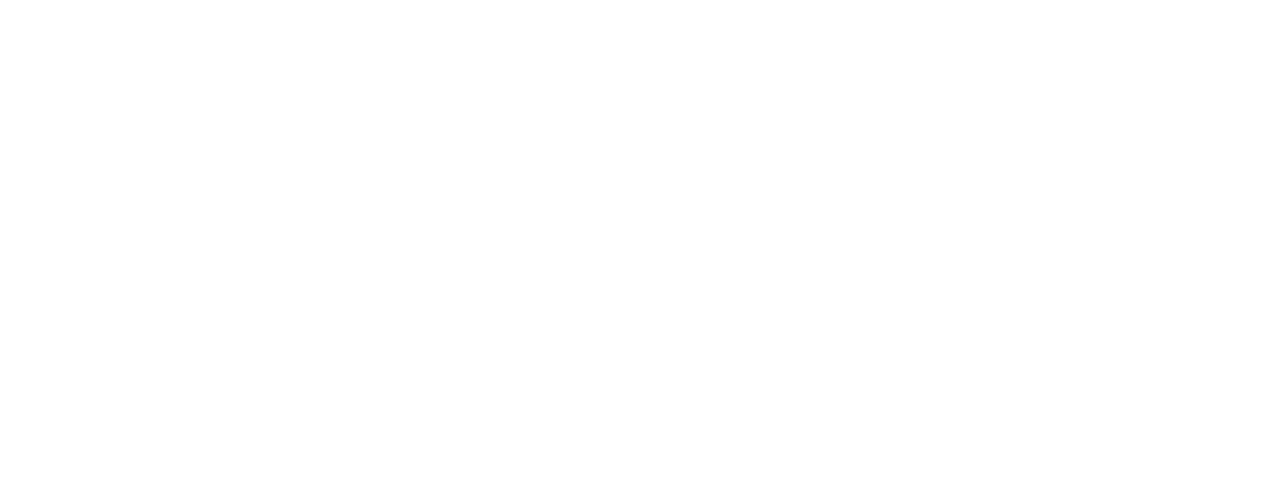
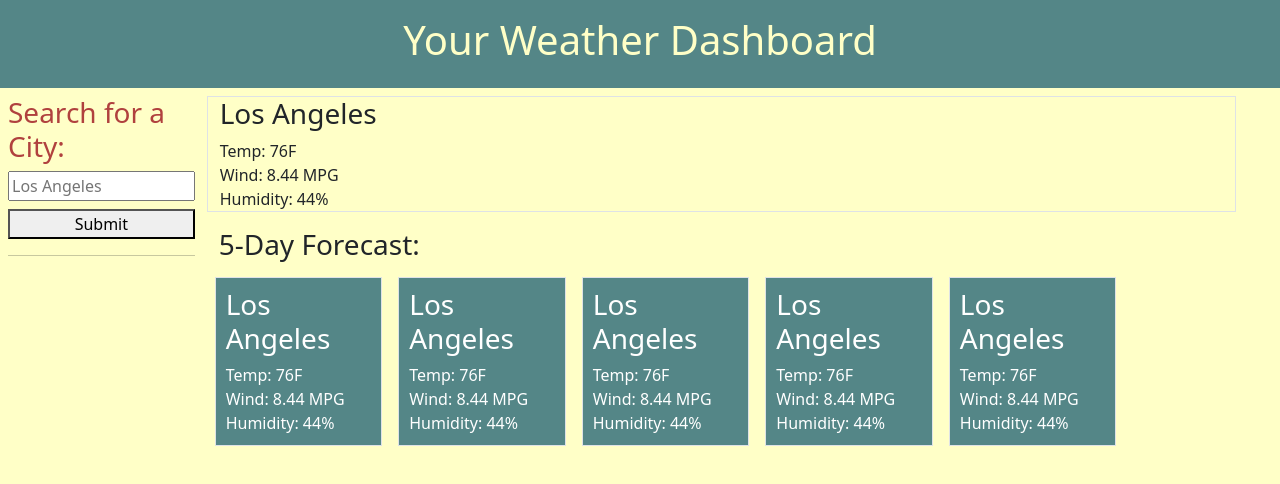
Before and after one commit to JamesJPorter/James-P-Weather-Dashboard, a plain HTML site: page index.html in a window 1280 px wide. Drawn offline with nearby package versions, Linux system fonts and the light colour scheme.

Commit message:
front end design

```diff
--- a/Assets/CSS/style.css
+++ b/Assets/CSS/style.css
@@ -0,0 +1,33 @@
+:root {
+  --sandy-brown: #fcaa67ff;
+  --medium-carmine: #b0413eff;
+  --cream: #ffffc7ff;
+  --steel-teal: #548687ff;
+  --old-burgundy: #473335ff;
+}
+
+body {
+    background-color: var(--cream);
+    padding: 0px;
+    margin: 0px;
+    max-width: 100%;
+}
+
+#custom-header {
+  background-color: var(--steel-teal);
+  height: 50%;
+}
+
+#custom-h1 {
+    color: var(--cream)
+}
+
+#search-label {
+    color: var(--medium-carmine)
+}
+
+.forecast-card {
+    background-color: var(--steel-teal);
+    color: white;
+    padding: 10px;
+}
--- a/Assets/Script/script.js
+++ b/Assets/Script/script.js
@@ -1,3 +1,5 @@
 var body = $("body")
 
 console.log(body)
+
+console.log("test")
--- a/index.html
+++ b/index.html
@@ -4,17 +4,162 @@
     <meta charset="UTF-8" />
     <meta http-equiv="X-UA-Compatible" content="IE=edge" />
     <meta name="viewport" content="width=device-width, initial-scale=1.0" />
-    <link rel="stylesheet" href="https://cdn.jsdelivr.net/npm/bootstrap@4.5.3/dist/css/bootstrap.min.css"
-    integrity="sha384-TX8t27EcRE3e/ihU7zmQxVncDAy5uIKz4rEkgIXeMed4M0jlfIDPvg6uqKI2xXr2" crossorigin="anonymous" />
+    <link
+      href="https://cdn.jsdelivr.net/npm/bootstrap@5.0.2/dist/css/bootstrap.min.css"
+      rel="stylesheet"
+      integrity="sha384-EVSTQN3/azprG1Anm3QDgpJLIm9Nao0Yz1ztcQTwFspd3yD65VohhpuuCOmLASjC"
+      crossorigin="anonymous"
+    />
+    <link rel="stylesheet" href="./Assets/CSS/style.css" />
     <title>Weather Now</title>
   </head>
   <body>
-    <script src="https://code.jquery.com/jquery-3.5.1.slim.min.js"
+    <header>
+      <div class="container-fluid p-3 m-0 text-center" id="custom-header">
+        <h1 class="h1" id="custom-h1">Your Weather Dashboard</h1>
+      </div>
+    </header>
+    <div class="page-container container-fluid row p-2">
+      <div class="container col-lg-2" id="city-search-container">
+        <div class="row">
+          <div class="col-lg-12">
+            <label class="h3" id="search-label" for="city-search"
+              >Search for a City:</label
+            >
+          </div>
+        </div>
+        <div class="row">
+          <div class="col-lg-12">
+            <input
+              class="col-lg-12"
+              type="text"
+              id="city-search"
+              name="city-search"
+              placeholder="Los Angeles"
+            />
+          </div>
+        </div>
+        <div class="row">
+          <div class="col-lg-12 mt-2">
+            <button class="col-lg-12" id="search-submit" for="city-search">
+              Submit
+            </button>
+          </div>
+        </div>
+        <hr />
+      </div>
+      <div class="weather-report col-lg-10 container-fluid">
+        <div class="row">
+          <div class="container row">
+            <div class="selected-report border col-12">
+              <div class="city-name-date h3">
+                <span id="city-name-date">Los Angeles</span>
+              </div>
+              <div class="temp">
+                <span id="temp">Temp: 76F</span>
+              </div>
+              <div class="wind">
+                <span id="wind">Wind: 8.44 MPG</span>
+              </div>
+              <div class="humidity">
+                <span id="Humidity">Humidity: 44%</span>
+              </div>
+            </div>
+          </div>
+          <div class="row mt-3">
+            <div class="col-12">
+              <h3 class="h3">5-Day Forecast:</h3>
+            </div>
+            <div class="row mt-2">
+              <div class="col-12">
+                <div class="row">
+                  <div class="col-2 border forecast-card mx-2">
+                    <div class="date-container h3">
+                      <span id="date1">Los Angeles</span>
+                    </div>
+                    <div class="temp-container">
+                      <span id="temp1">Temp: 76F</span>
+                    </div>
+                    <div class="wind">
+                      <span id="wind1">Wind: 8.44 MPG</span>
+                    </div>
+                    <div class="humidity">
+                      <span id="Humidity1">Humidity: 44%</span>
+                    </div>
+                  </div>
+                  <div class="col-2 border forecast-card mx-2">
+                    <div class="date-container h3">
+                      <span id="date2">Los Angeles</span>
+                    </div>
+                    <div class="temp-container">
+                      <span id="temp2">Temp: 76F</span>
+                    </div>
+                    <div class="wind">
+                      <span id="wind2">Wind: 8.44 MPG</span>
+                    </div>
+                    <div class="humidity">
+                      <span id="Humidity2">Humidity: 44%</span>
+                    </div>
+                  </div>
+                  <div class="col-2 border forecast-card mx-2">
+                    <div class="date-container h3">
+                      <span id="date3">Los Angeles</span>
+                    </div>
+                    <div class="temp-container">
+                      <span id="temp3">Temp: 76F</span>
+                    </div>
+                    <div class="wind">
+                      <span id="wind3">Wind: 8.44 MPG</span>
+                    </div>
+                    <div class="humidity">
+                      <span id="Humidity3">Humidity: 44%</span>
+                    </div>
+                  </div>
+                  <div class="col-2 border forecast-card mx-2">
+                    <div class="date-container h3">
+                      <span id="date4">Los Angeles</span>
+                    </div>
+                    <div class="temp-container">
+                      <span id="temp4">Temp: 76F</span>
+                    </div>
+                    <div class="wind">
+                      <span id="wind4">Wind: 8.44 MPG</span>
+                    </div>
+                    <div class="humidity">
+                      <span id="Humidity4">Humidity: 44%</span>
+                    </div>
+                  </div>
+                  <div class="col-2 border forecast-card mx-2">
+                    <div class="date-container h3">
+                      <span id="date5">Los Angeles</span>
+                    </div>
+                    <div class="temp-container">
+                      <span id="temp5">Temp: 76F</span>
+                    </div>
+                    <div class="wind">
+                      <span id="wind5">Wind: 8.44 MPG</span>
+                    </div>
+                    <div class="humidity">
+                      <span id="Humidity5">Humidity: 44%</span>
+                    </div>
+                  </div>
+                </div>
+              </div>
+            </div>
+          </div>
+        </div>
+      </div>
+    </div>
+    <script
+      src="https://code.jquery.com/jquery-3.5.1.slim.min.js"
       integrity="sha384-DfXdz2htPH0lsSSs5nCTpuj/zy4C+OGpamoFVy38MVBnE+IbbVYUew+OrCXaRkfj"
-      crossorigin="anonymous"></script>
-    <script src="https://cdn.jsdelivr.net/npm/bootstrap@4.5.3/dist/js/bootstrap.bundle.min.js"
-      integrity="sha384-ho+j7jyWK8fNQe+A12Hb8AhRq26LrZ/JpcUGGOn+Y7RsweNrtN/tE3MoK7ZeZDyx"
-      crossorigin="anonymous"></script>
-      <script src="./Assets/Script/script.js"></script>
+      crossorigin="anonymous"
+    ></script>
+    <script
+      src="https://cdn.jsdelivr.net/npm/bootstrap@5.0.2/dist/js/bootstrap.bundle.min.js"
+      integrity="sha384-MrcW6ZMFYlzcLA8Nl+NtUVF0sA7MsXsP1UyJoMp4YLEuNSfAP+JcXn/tWtIaxVXM"
+      crossorigin="anonymous"
+    ></script>
+    <script src="./Assets/Script/script.js"></script>
   </body>
 </html>
```
